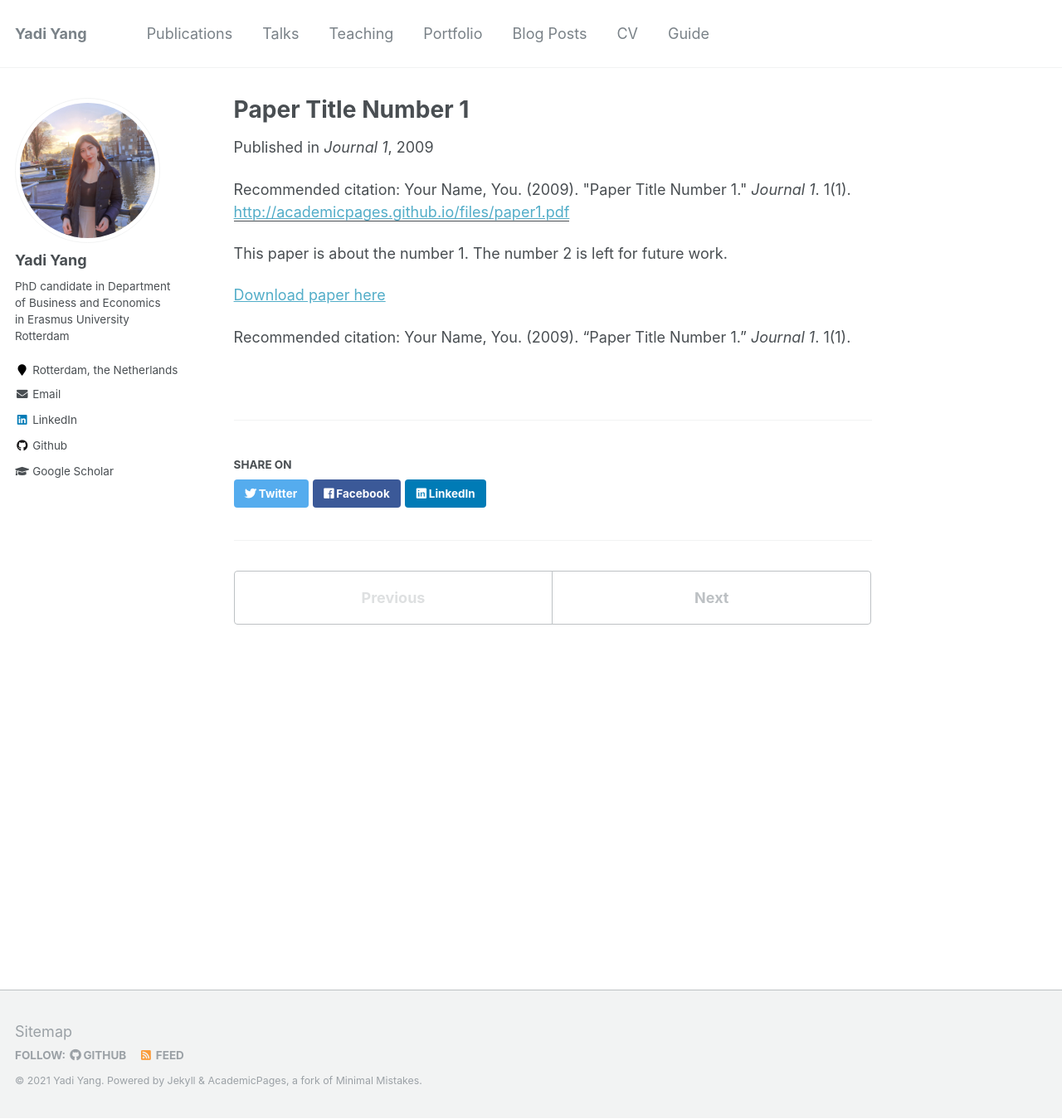
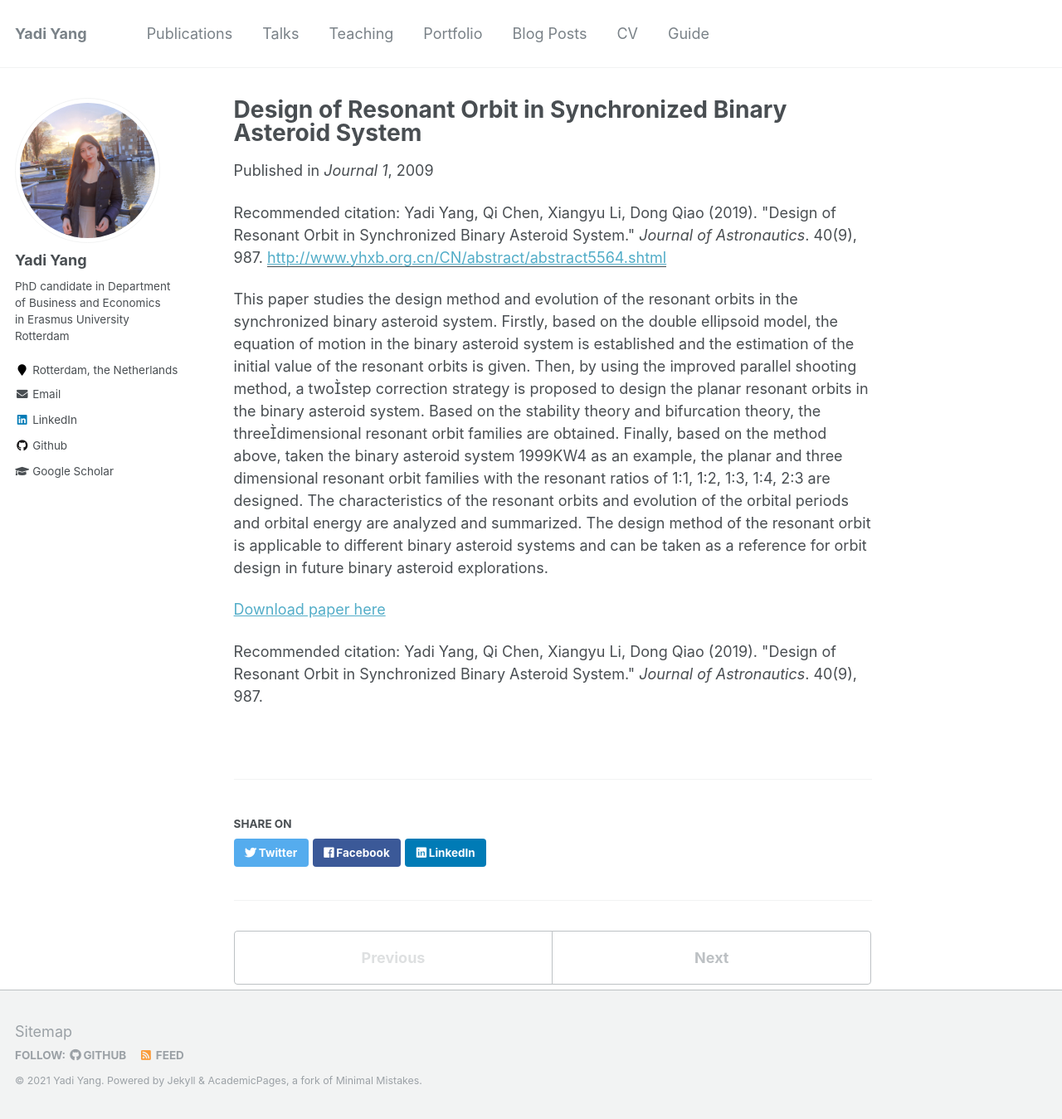
Before and after one commit to yangyadi/yangyadi.github.io, a Jekyll site: the page built from _publications/2009-10-01-paper-title-number-1.md, in a window 1280 px wide and 1349 px high. Shown: the whole window at 83% size. Built offline with Jekyll 4.4.1, drawn with Linux system fonts in a browser that asks for light colours.

Commit message:
Update 2009-10-01-paper-title-number-1.md

```diff
--- a/_publications/2009-10-01-paper-title-number-1.md
+++ b/_publications/2009-10-01-paper-title-number-1.md
@@ -1,15 +1,15 @@
 ---
-title: "Paper Title Number 1"
+title: "Design of Resonant Orbit in Synchronized Binary Asteroid System"
 collection: publications
-permalink: /publication/2009-10-01-paper-title-number-1
-excerpt: 'This paper is about the number 1. The number 2 is left for future work.'
+permalink: /publication/2019-paper-1
+excerpt: 'This paper studies the design method and evolution of the resonant orbits in the synchronized binary asteroid system. The design method of the resonant orbit is applicable to different binary asteroid systems and can be taken as a reference for orbit design in future binary asteroid explorations.'
 date: 2009-10-01
 venue: 'Journal 1'
-paperurl: 'http://academicpages.github.io/files/paper1.pdf'
-citation: 'Your Name, You. (2009). &quot;Paper Title Number 1.&quot; <i>Journal 1</i>. 1(1).'
+paperurl: 'http://www.yhxb.org.cn/CN/abstract/abstract5564.shtml'
+citation: 'Yadi Yang, Qi Chen, Xiangyu Li, Dong Qiao (2019). &quot;Design of Resonant Orbit in Synchronized Binary Asteroid System.&quot; <i>Journal of Astronautics</i>. 40(9), 987.'
 ---
-This paper is about the number 1. The number 2 is left for future work.
+This paper studies the design method and evolution of the resonant orbits in the synchronized binary asteroid system. Firstly, based on the double ellipsoid model, the equation of motion in the binary asteroid system is established and the estimation of the initial value of the resonant orbits is given. Then, by using the improved parallel shooting method, a twostep correction strategy is proposed to design the planar resonant orbits in the binary asteroid system. Based on the stability theory and bifurcation theory, the threedimensional resonant orbit families are obtained. Finally, based on the method above, taken the binary asteroid system 1999KW4 as an example, the planar and three dimensional resonant orbit families with the resonant ratios of 1∶1, 1∶2, 1∶3, 1∶4, 2∶3 are designed. The characteristics of the resonant orbits and evolution of the orbital periods and orbital energy are analyzed and summarized. The design method of the resonant orbit is applicable to different binary asteroid systems and can be taken as a reference for orbit design in future binary asteroid explorations.
 
-[Download paper here](http://academicpages.github.io/files/paper1.pdf)
+[Download paper here](http://www.yhxb.org.cn/CN/abstract/abstract5564.shtml)
 
-Recommended citation: Your Name, You. (2009). "Paper Title Number 1." <i>Journal 1</i>. 1(1).
+Recommended citation: Yadi Yang, Qi Chen, Xiangyu Li, Dong Qiao (2019). &quot;Design of Resonant Orbit in Synchronized Binary Asteroid System.&quot; <i>Journal of Astronautics</i>. 40(9), 987.
```
